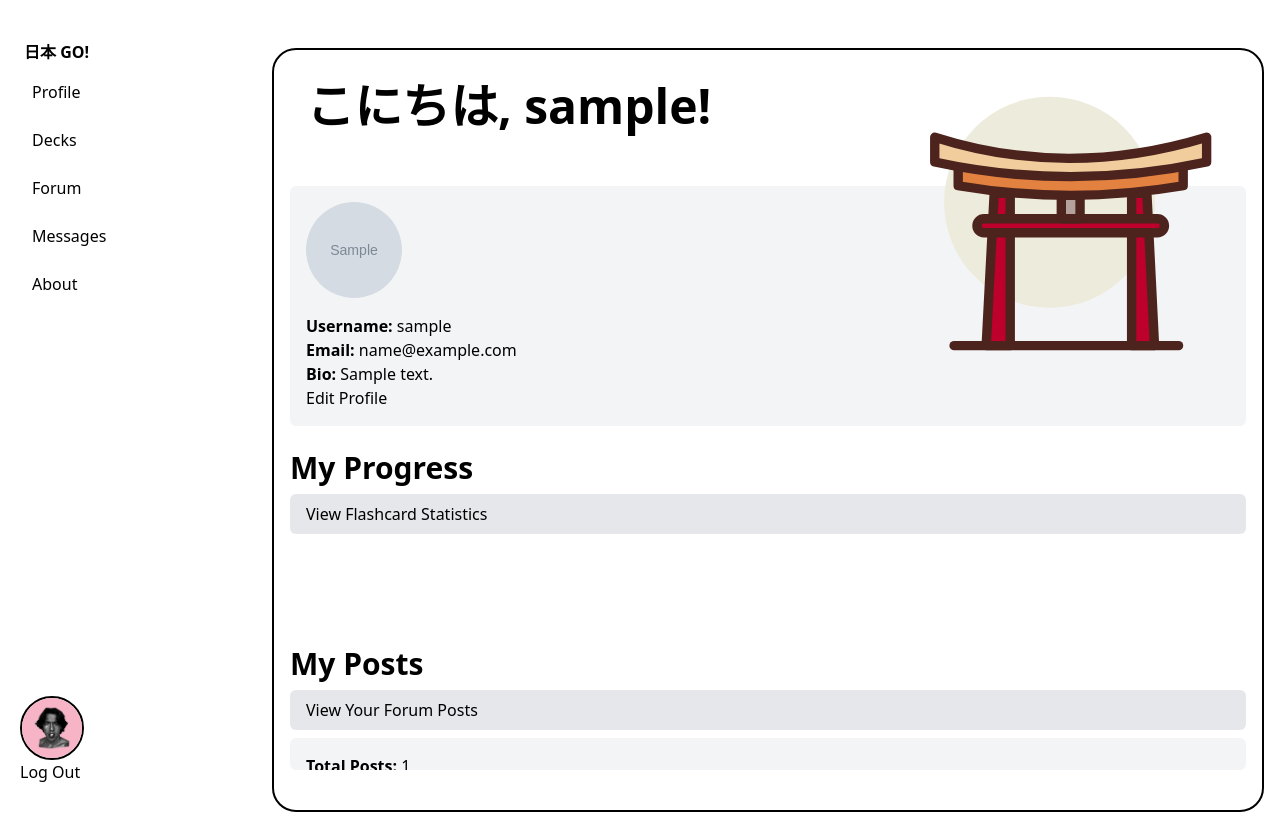
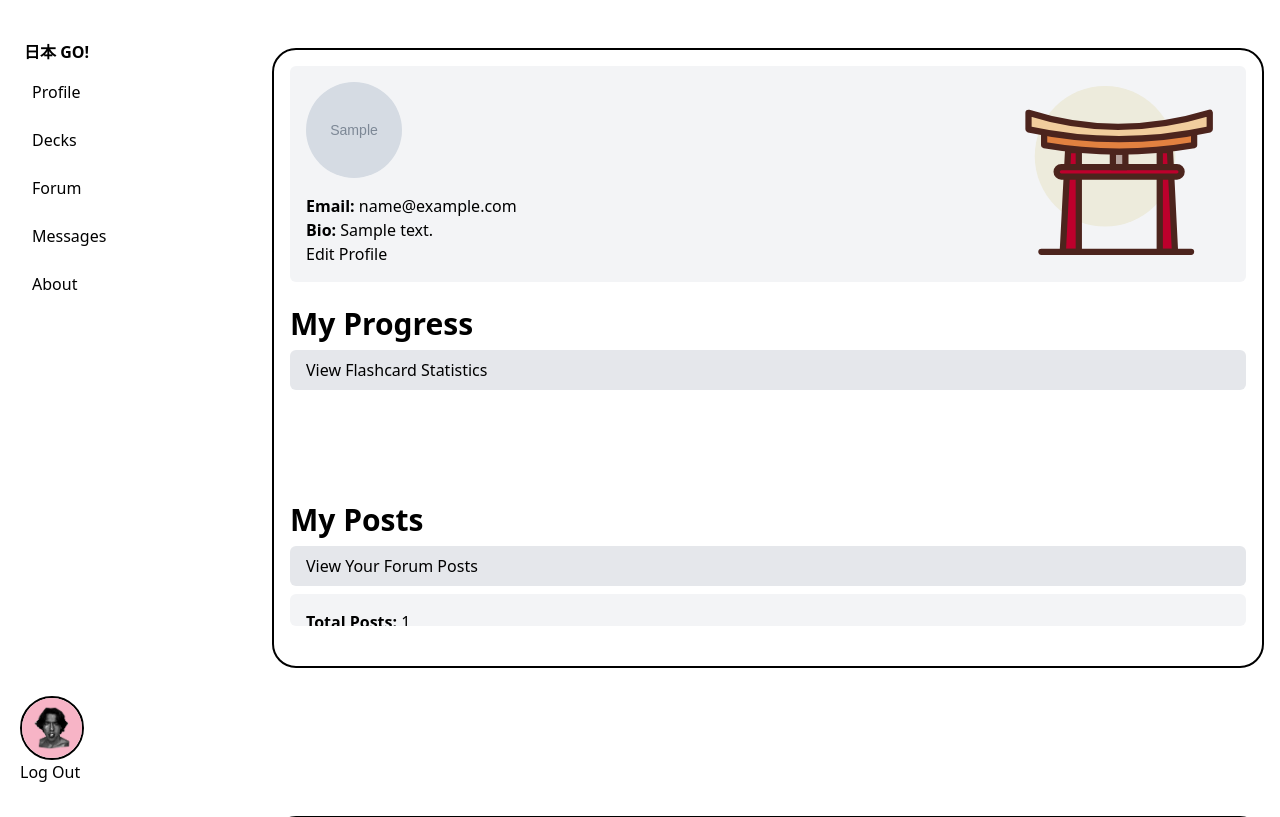
Before and after one commit to aredmondd/nihonGO, a Django app: page /profile/ in a window 1280 px wide. Shown: the top 817 px of the page. Run offline with Django 4.2, Linux system fonts and the light colour scheme; a user stored in the database is signed in; tables that the repository leaves empty hold one stand-in row (values such as "Sample post"); grey boxes marked "Sample" are stand-in pictures; parts of the project's set-up code (start-up, migrations or seed data) failed here and were passed over; some libraries are stand-ins or nearby versions.

Commit message:
profile stuff

```diff
--- a/nihonGO/theme/templates/my-profile.html
+++ b/nihonGO/theme/templates/my-profile.html
@@ -1,43 +1,13 @@
 {% extends 'components/wrapper.html' %}
 
 {% block content %}
-<div class="container mx-auto p-4 relative">
-    <!-- Greeting Section -->
-    <div class="greeting-section mb-6">
-        <h1 class="text-5xl text-crimson font-bold mb-4 hover-effect">
-            こにちは, {{ user.username }}!
-        </h1>
-    </div>
-</div>
-
-<style>
-    .hover-effect {
-        position: relative; /* Establish positioning context */
-        display: inline-block; /* Adjust size to content */
-    }
-
-    .hover-effect:hover::after {
-        content: 'Hello, {{ user.username }}!'; /* New text on hover */
-        position: absolute; /* Position relative to the element */
-        left: 0; /* Align with original text */
-        top: 0; /* Match vertical position */
-        color: rgb(180, 13, 47); /* Hover text color */
-        font-size: inherit; /* Match original font size */
-    }
-
-    .hover-effect:hover {
-        color: transparent; /* Hide original text */
-    }
-</style>
-
-
     <!-- SVG in the Top Right -->
     <div class="absolute top-0 right-0 p-16">
         <svg
             viewBox="0 0 64 64"
             xmlns="http://www.w3.org/2000/svg"
             fill="#000000"
-            style="width: 300px; height: 300px;">
+            style="width: 200px; height: 200px;">
             <g id="SVGRepo_bgCarrier" stroke-width="0"></g>
             <g id="SVGRepo_tracerCarrier" stroke-linecap="round" stroke-linejoin="round"></g>
             <g id="SVGRepo_iconCarrier">
@@ -61,7 +31,6 @@
         <div id="personal-info">
             <div class="bg-gray-100 p-4 rounded-md">
                 <img src="{{ user.theme_profile.avatar.url }}" alt="Profile Picture" class="w-24 h-24 rounded-full mb-4">
-                <p><strong>Username:</strong> {{ user.username }}</p>
                 <p><strong>Email:</strong> {{ user.email }}</p>
                 <p><strong>Bio:</strong> {{ user.theme_profile.bio }}</p>
                 <a href="{% url 'edit-profile' %}" class="font-medium text-crimson hover:underline">Edit Profile</a>
--- a/nihonGO/theme/templates/myapp/edit_profile.html
+++ b/nihonGO/theme/templates/myapp/edit_profile.html
@@ -9,10 +9,7 @@
 
     <div class="max-w-xl w-full p-6 bg-white rounded-md">
         <div class="back-button-container flex justify-between items-center p-4">
-            <a href="{% url 'my-profile' %}" style="text-decoration: underline; color: orange; font-weight: bold;"
-               onmouseover="this.style.color='#DC143C'" onmouseout="this.style.color='#FFA500'">
-                <i class="fas fa-arrow-left"></i> Back to My Profile
-            </a>
+            <a href="{% url 'my-profile' %}" style="text-decoration: underline; color: crimson;" >&larr; Back</a>
         </div>
         <!-- Page Title -->
         <h1 class="text-5xl font-bold text-crimson mb-6">Edit Profile</h1>
```
